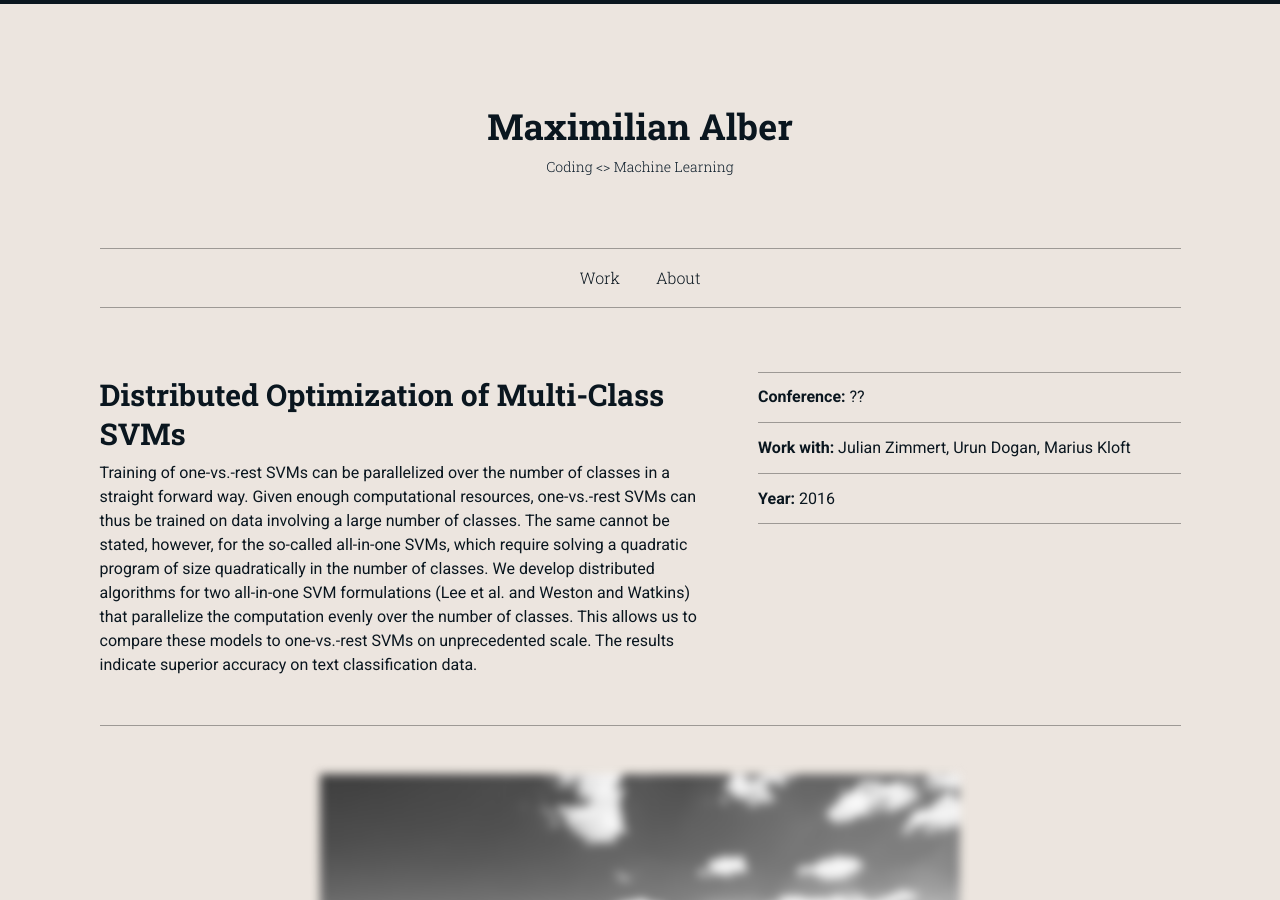
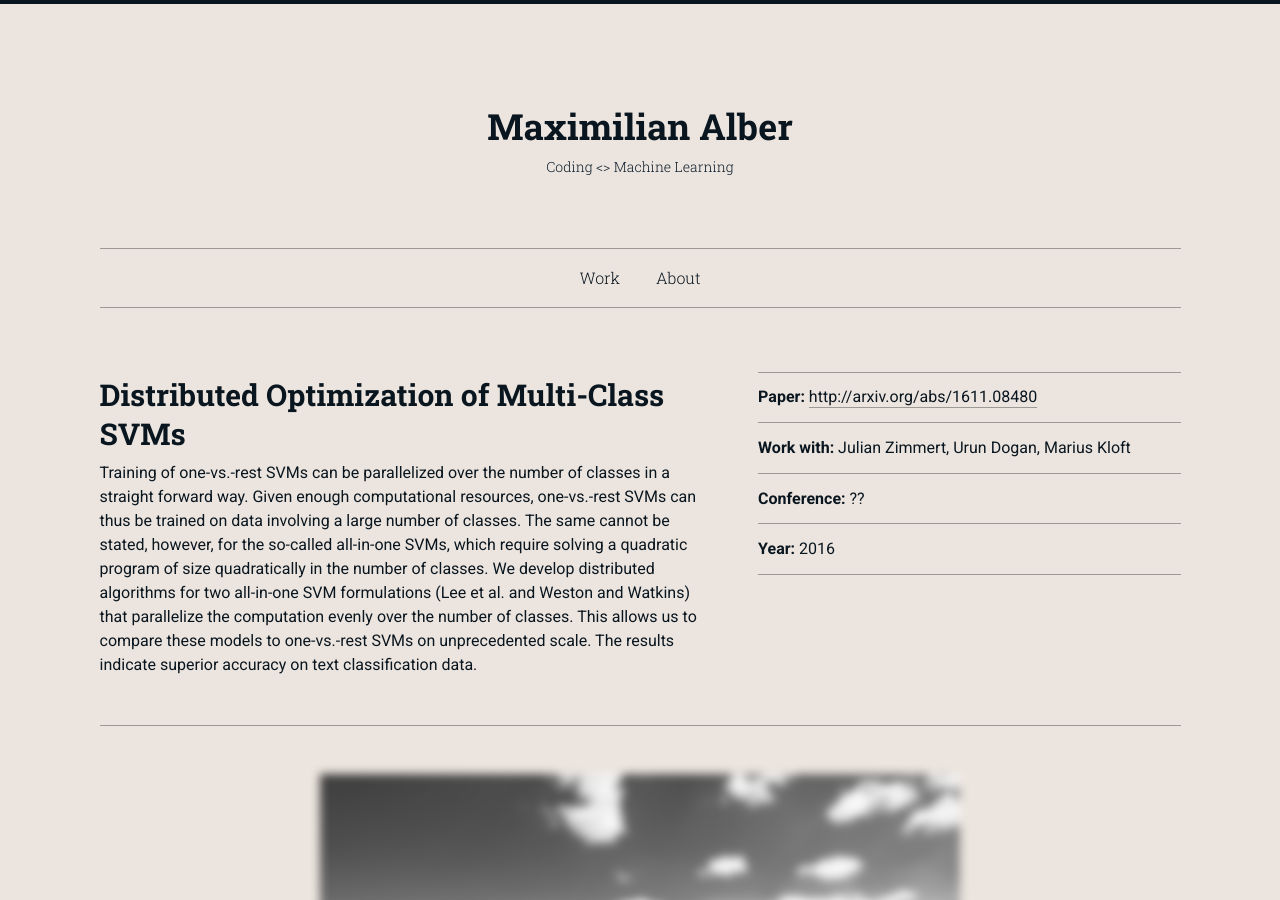
Before and after one commit to albermax/albermax.github.io, a Jekyll site: the page built from project-aistats2017.html, in a window 1280 px wide and 900 px high. Built offline with Jekyll 4.4.1, drawn with Linux system fonts in a browser that asks for light colours.

Commit message:
Update project-aistats2017.html

```diff
--- a/project-aistats2017.html
+++ b/project-aistats2017.html
@@ -28,8 +28,9 @@ title: Work
 	<div class="small-12 medium-5 large-5 columns">
 		<div class="lined-list">
 			<ul>
+				<li><strong>Paper:</strong> <a href="http://arxiv.org/abs/1611.08480">http://arxiv.org/abs/1611.08480</a></li>
+				<li><strong>Work with:</strong> Julian Zimmert, Urun Dogan, Marius Kloft</li>
 				<li><strong>Conference:</strong> ??</li>
-				<li><strong>Work with:</strong> Julian Zimmert, Urun Dogan, Marius Kloft</li>
 				<li><strong>Year:</strong> 2016</li>
 			</ul>
 		</div>
```
